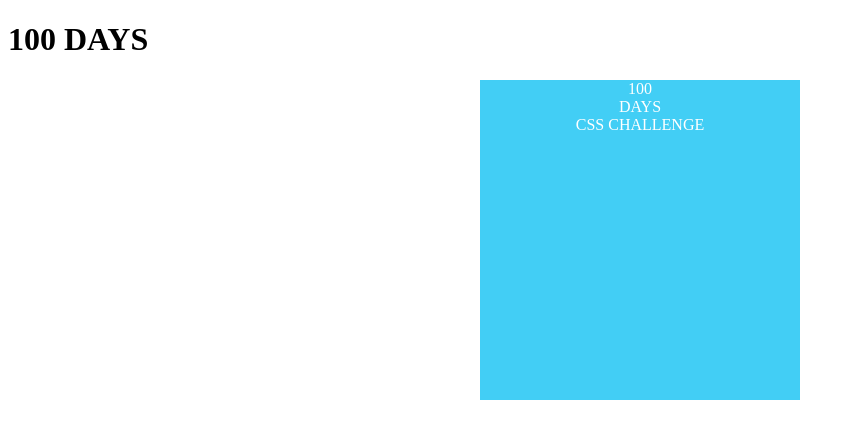
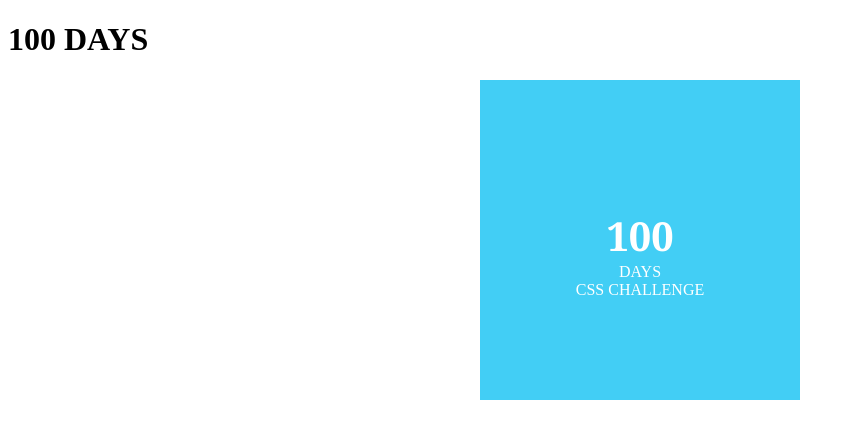
Before and after one commit to Officialpaaqwasi/100-Days-of-CSS, a plain HTML site: page index.html in a window 1280 px wide. Shown: the whole page, without its empty margins (0-853 px from the left). Drawn offline with Linux system fonts and the light colour scheme.

Commit message:
23/10/23 phrase 2

```diff
--- a/index.html
+++ b/index.html
@@ -9,9 +9,9 @@
 <body>
  <h1>100 DAYS </h1>
 <div id="text">
-<div>100</div>
-<div>DAYS</div>
-<div>CSS CHALLENGE</div>
+<div class="text-1">100</div>
+<div class="text-2">DAYS</div>
+<div class="text-3">CSS CHALLENGE</div>
 </div>
 
 
--- a/style.css
+++ b/style.css
@@ -14,3 +14,13 @@ body{
  padding: auto;
 
 }
+
+
+.text-1{
+ font-size: 40px;
+ font-family: Cambria, Cochin, Georgia, Times, 'Times New Roman', serif;
+ font-weight: 800;
+ font-style: normal;
+ font-display: center;
+ padding-top: 40%;
+}
```
